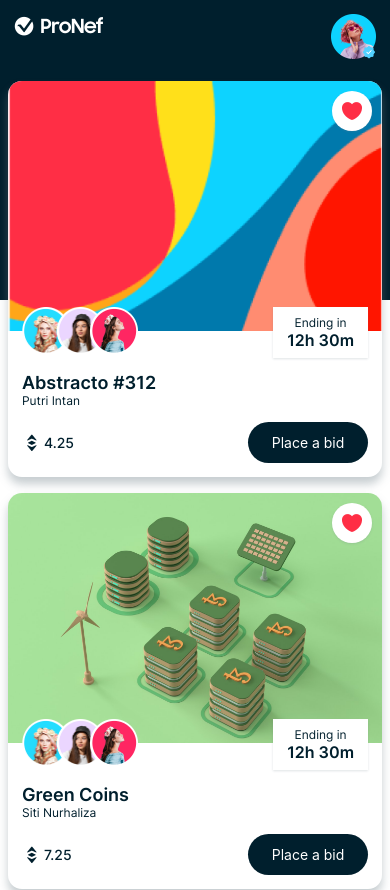
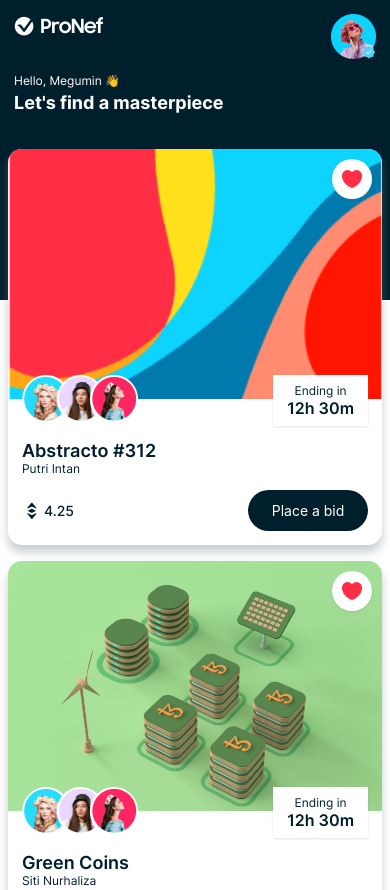
Before and after one commit to icecrimu/pronef-native-app, a React Native app: screen /Home in a window 390 px wide. Shown: the top 890 px of the page. Built offline with nearby package versions, Linux system fonts and the light colour scheme.

Commit message:
Add header greeting text

```diff
--- a/components/HomeHeader.js
+++ b/components/HomeHeader.js
@@ -42,6 +42,28 @@
           />
         </View>
       </View>
+
+      <View style={{ marginVertical: SIZES.font }}>
+        <Text
+          style={{
+            fontFamily: FONTS.regular,
+            fontSize: SIZES.small,
+            color: COLORS.white
+          }}
+        >
+          Hello, Megumin 👋
+        </Text>
+        <Text
+          style={{
+            fontFamily: FONTS.bold,
+            fontSize: SIZES.large,
+            color: COLORS.white,
+            marginTop: SIZES.base / 2
+          }}
+        >
+          Let's find a masterpiece
+        </Text>
+      </View>
     </View>
   )
 }
```
